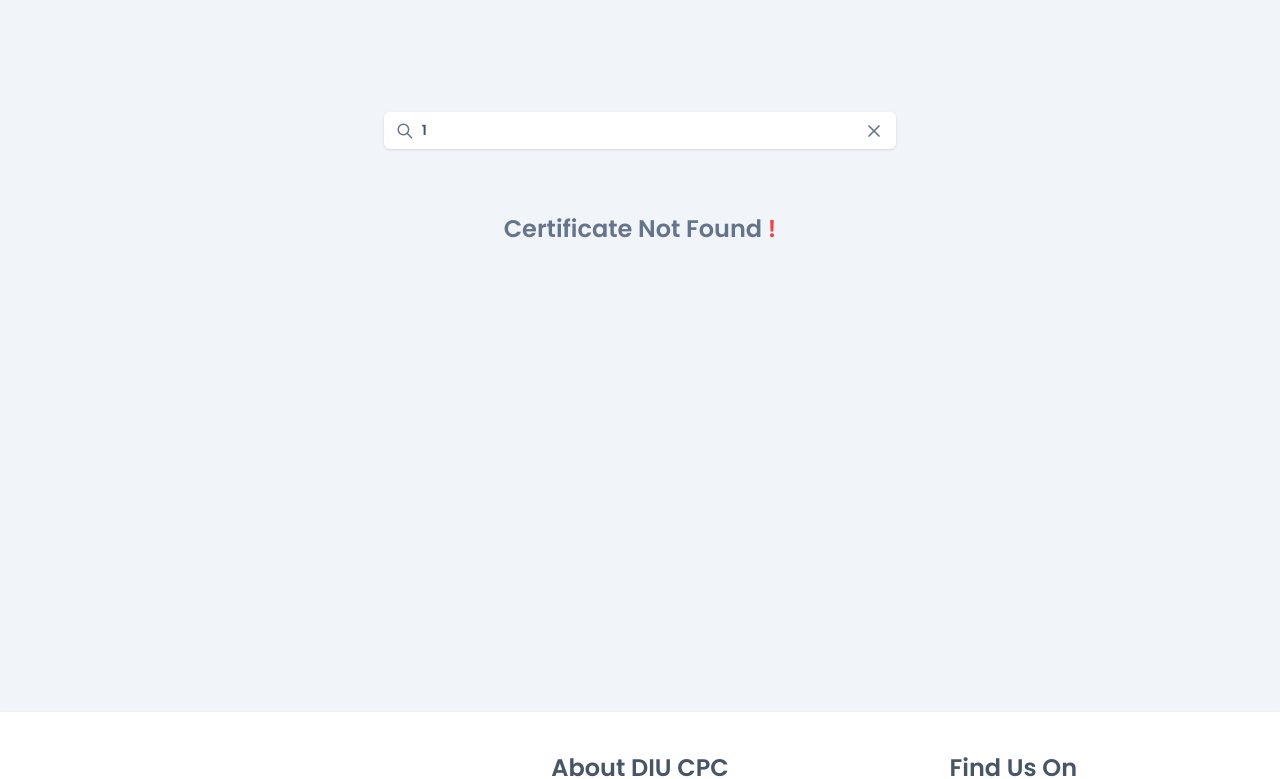
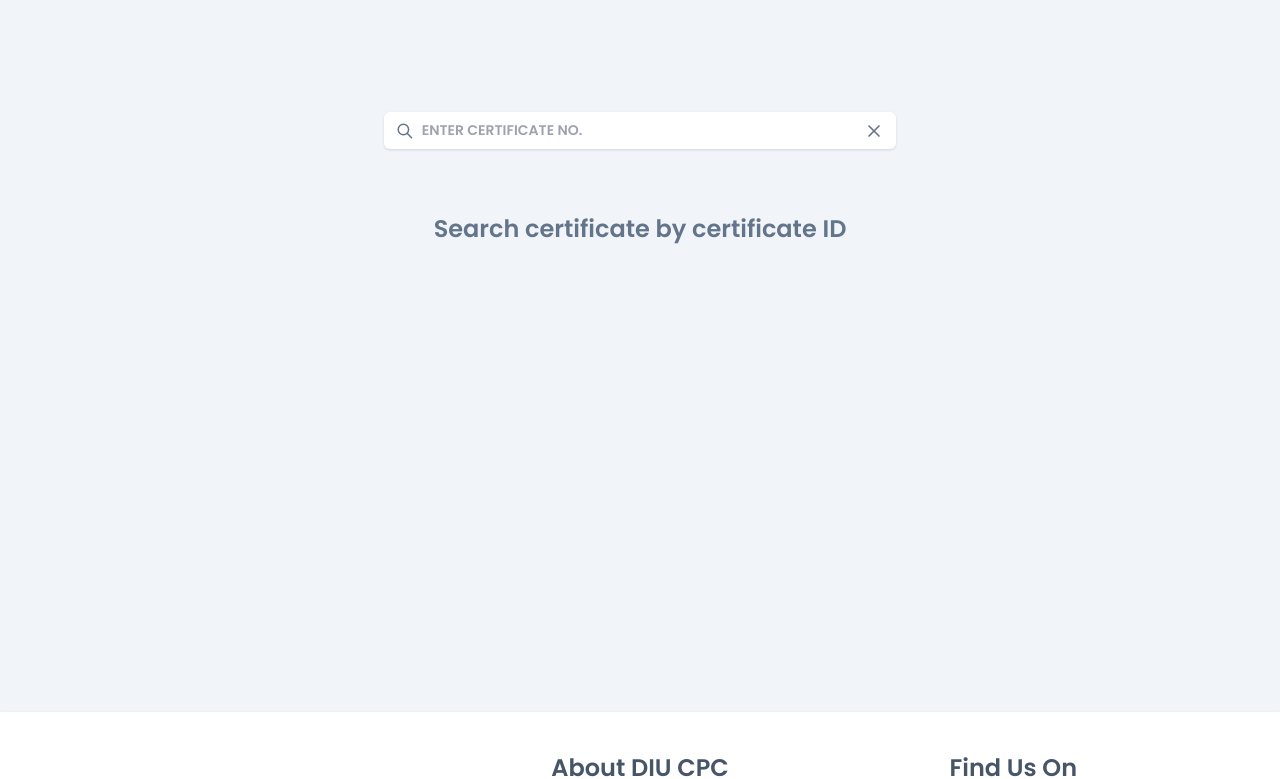
Before and after one commit to hasibulmahi/cpc-dev, a React (Create React App) app: page /certificate/1 in a window 1280 px wide. Shown: the top 779 px of the page. Built offline with nearby package versions, Linux system fonts and the light colour scheme; no server answers.

Commit message:
Update CertificateVerify.js

```diff
--- a/src/Pages/CertificateVerify/CertificateVerify.js
+++ b/src/Pages/CertificateVerify/CertificateVerify.js
@@ -8,30 +8,45 @@ import Navbar from "../../Components/Navbar/Navbar";
 import NavbarMini from "../../Components/Navbar/NavbarMini";
 import useAuth from "../../Hooks/useAuth";
 import useDocumentTitle from "../../Hooks/useDocumentTitle";
+import axios from "axios";
 
 const CertificateVerify = () => {
-  const { certificates } = useAuth();
-  const [certificate, setCertificate] = useState([]);
-  const id = useParams().id?.toLowerCase();
-  const certificateLoad = (id) => {
-    if (id !== "") {
-      const filteredCertificate = certificates.filter(
-        (x) => x.certificate_id.toLowerCase() === id
-      );
-      if (filteredCertificate?.length === 0) {
-        setCertificate([{ certificate_id: "empty" }]);
-      } else {
-        setCertificate(filteredCertificate);
+  const [certificate, setCertificate] = useState();
+  // const { certificates } = useAuth();
+  // const [certificate, setCertificate] = useState([]);
+  const [id, setId] = useState();
+
+  useEffect(() => {
+    async function getCertificatesList() {
+      try {
+        const data = await axios.get(`/certificates/${id}/`);
+        setCertificate(data?.data);
+      } catch (err) {
+        console.log("Error: ", err);
       }
-    } else {
-      setCertificate([]);
     }
-  };
-  useEffect(() => {
-    if (id) {
-      certificateLoad(id.toLowerCase());
-    }
-  }, [id, certificates]);
+    getCertificatesList();
+  }, [id]);
+
+  // const certificateLoad = (id) => {
+  //   if (id !== "") {
+  //     const filteredCertificate = certificates.filter(
+  //       (x) => x.certificate_id.toLowerCase() === id
+  //     );
+  //     if (filteredCertificate?.length === 0) {
+  //       setCertificate([{ certificate_id: "empty" }]);
+  //     } else {
+  //       setCertificate(filteredCertificate);
+  //     }
+  //   } else {
+  //     setCertificate([]);
+  //   }
+  // };
+  // useEffect(() => {
+  //   if (id) {
+  //     certificateLoad(id.toLowerCase());
+  //   }
+  // }, [id, certificates]);
   useEffect(() => {
     window.scrollTo({ top: 0, behavior: "smooth" });
   }, []);
@@ -79,11 +94,11 @@ const CertificateVerify = () => {
                 autoComplete="off"
                 defaultValue={id ? id : ""}
                 onBlur={(e) => {
-                  certificateLoad(e?.target.value.toLowerCase());
+                  setId(e?.target.value);
                 }}
                 onKeyUp={(key) => {
                   if (key.code === "Enter" || key.code === "NumpadEnter") {
-                    certificateLoad(key?.target.value.toLowerCase());
+                    setId(key?.target.value);
                   }
                 }}
               />
@@ -113,13 +128,13 @@ const CertificateVerify = () => {
               {/* Search Button Phone */}
               <button
                 className="block md:hidden"
-                onClick={() => {
-                  certificateLoad(
-                    document
-                      .getElementById("certificate-verify-field")
-                      .value.toLowerCase()
-                  );
-                }}
+                // onClick={() => {
+                //   certificateLoad(
+                //     document
+                //       .getElementById("certificate-verify-field")
+                //       .value.toLowerCase()
+                //   );
+                // }}
               >
                 <svg
                   xmlns="http://www.w3.org/2000/svg"
@@ -141,22 +156,21 @@ const CertificateVerify = () => {
           </div>
 
           {/* Result */}
-          {certificate[0]?.certificate_id ? (
-            certificate[0]?.certificate_id === "empty" ? (
+          {certificate ? (
+            certificate?.certificate_id === "empty" ? (
               <div className="mt-16 text-center font-semibold text-2xl text-slate-500">
                 Certificate Not Found{" "}
                 <div className="text-red-500 custom-bounce inline-flex">!</div>
               </div>
             ) : (
               <div className="grid grid-cols-1 xl:grid-cols-4 mt-16 xl:w-3/4 mx-auto p-5 gap-5">
-                {/* Certificate Holder Info */}
                 <div>
                   <div>
                     <div className="text-xs mb-0.5 text-slate-600 dark:text-slate-400">
                       Certificate Serial
                     </div>
                     <div className="text-xl mb-3 text-slate-700 dark:text-slate-300 font-medium uppercase">
-                      {certificate[0].certificate_id}
+                      {certificate.certificate_id}
                     </div>
                   </div>
                   <div>
@@ -164,7 +178,7 @@ const CertificateVerify = () => {
                       Certificate Holder Name
                     </div>
                     <div className="text-xl mb-3 text-slate-700 dark:text-slate-300 font-medium">
-                      {certificate[0].stu_name}
+                      {certificate.stu_name}
                     </div>
                   </div>
                   <div>
@@ -172,7 +186,7 @@ const CertificateVerify = () => {
                       ID
                     </div>
                     <div className="text-xl mb-3 text-slate-700 dark:text-slate-300 font-medium">
-                      {certificate[0].stu_id}
+                      {certificate.stu_id}
                     </div>
                   </div>
                   <div>
@@ -180,7 +194,7 @@ const CertificateVerify = () => {
                       Email
                     </div>
                     <div className="text-xl mb-3 text-slate-700 dark:text-slate-300 font-medium">
-                      {certificate[0].stu_email}
+                      {certificate.stu_email}
                     </div>
                   </div>
                   <div>
@@ -188,7 +202,7 @@ const CertificateVerify = () => {
                       Certificate offered for
                     </div>
                     <div className="text-xl mb-3 text-slate-700 dark:text-slate-300 font-medium">
-                      {certificate[0].program_name}
+                      {certificate.program_name}
                     </div>
                   </div>
                   <div>
@@ -200,11 +214,10 @@ const CertificateVerify = () => {
                     </div>
                   </div>
                 </div>
-                {/* Certificate Image */}
                 <div className="xl:col-span-3 max-w-max mx-auto">
                   <Image
                     className="rounded-lg"
-                    src={`https://static.cpc.daffodilvarsity.edu.bd/${certificate[0].certificate_image}`}
+                    src={certificate.certificate_image}
                   />
                 </div>
               </div>
```
